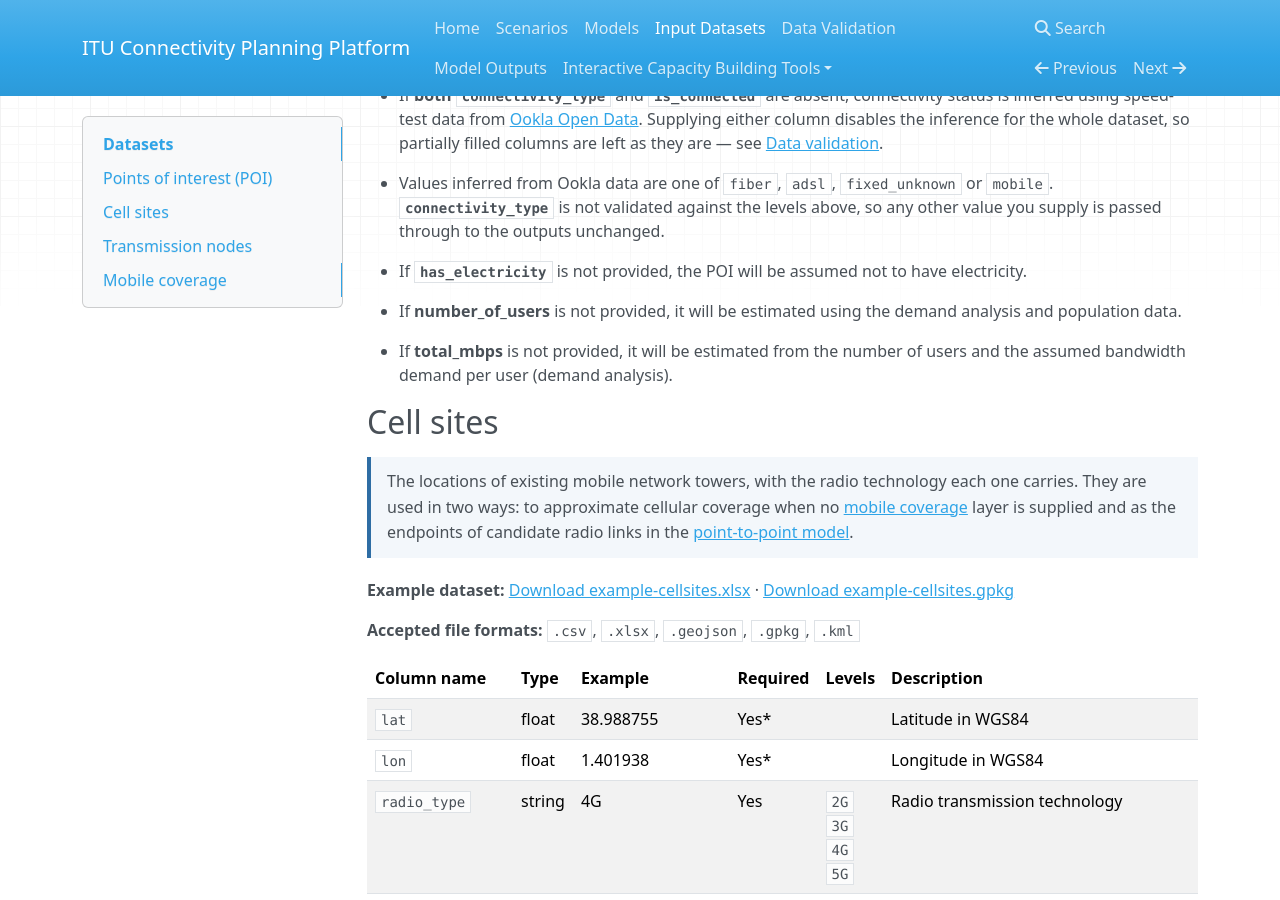
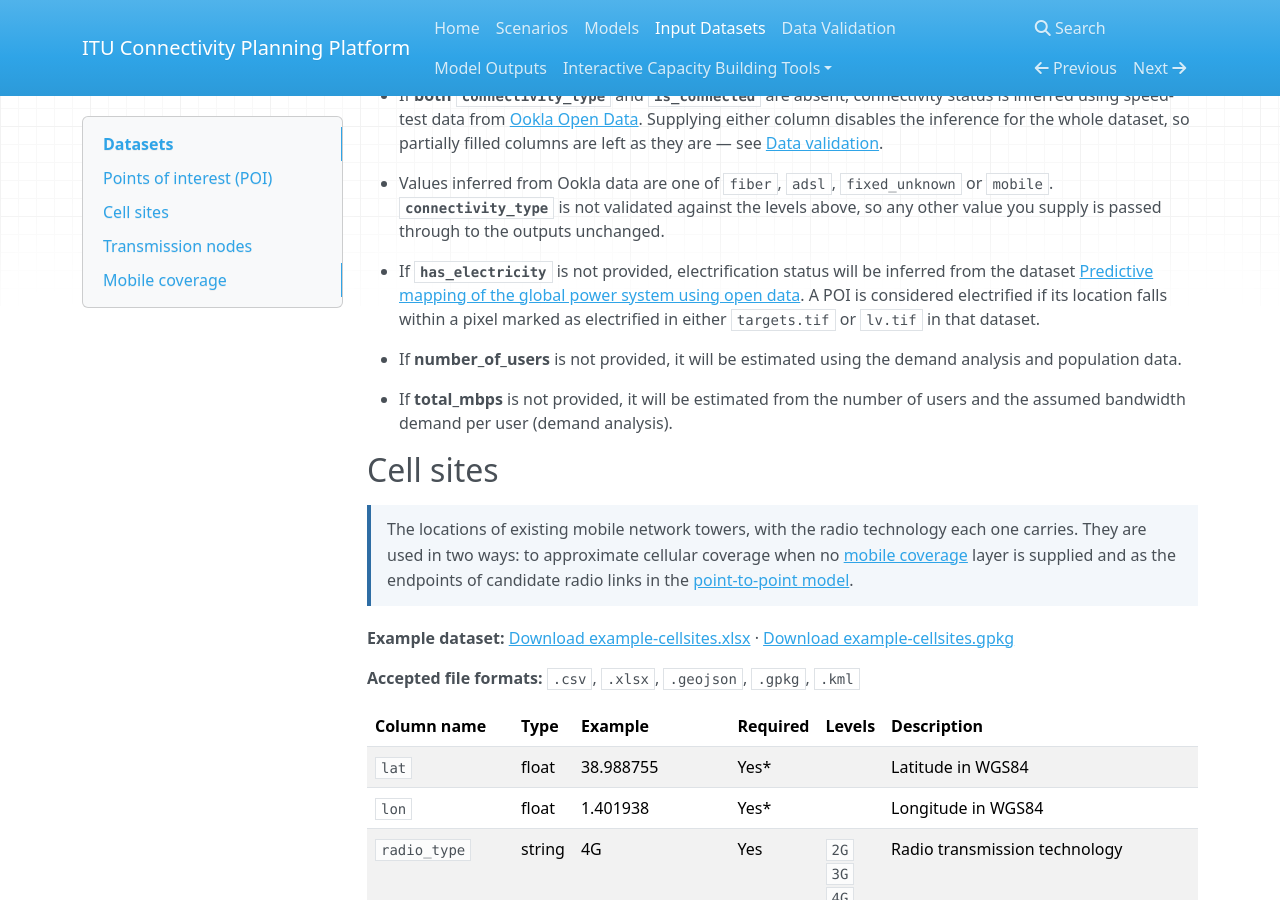
Before and after one commit to FNS-Division/cpp-user-guide, an MkDocs documentation site: the page built from docs/inputdata.md, in a window 1280 px wide and 900 px high, scrolled down 1423 px. Built offline with MkDocs 1.6.1, drawn with Linux system fonts in a browser that asks for light colours; nearby versions of some CDN libraries.

Commit message:
Added electrification inference note

```diff
--- a/docs/inputdata.md
+++ b/docs/inputdata.md
@@ -34,7 +34,7 @@ Every dataset you upload is automatically checked and standardised before it is
 
 - Values inferred from Ookla data are one of `fiber`, `adsl`, `fixed_unknown` or `mobile`. **`connectivity_type`** is not validated against the levels above, so any other value you supply is passed through to the outputs unchanged.
 
-- If **`has_electricity`** is not provided, the POI will be assumed not to have electricity.
+- If **`has_electricity`** is not provided, electrification status will be inferred from the dataset [Predictive mapping of the global power system using open data](https://zenodo.org/records/3628142). A POI is considered electrified if its location falls within a pixel marked as electrified in either `targets.tif` or `lv.tif` in that dataset.
 
 - If **number_of_users** is not provided, it will be estimated using the demand analysis and population data.
 
```
